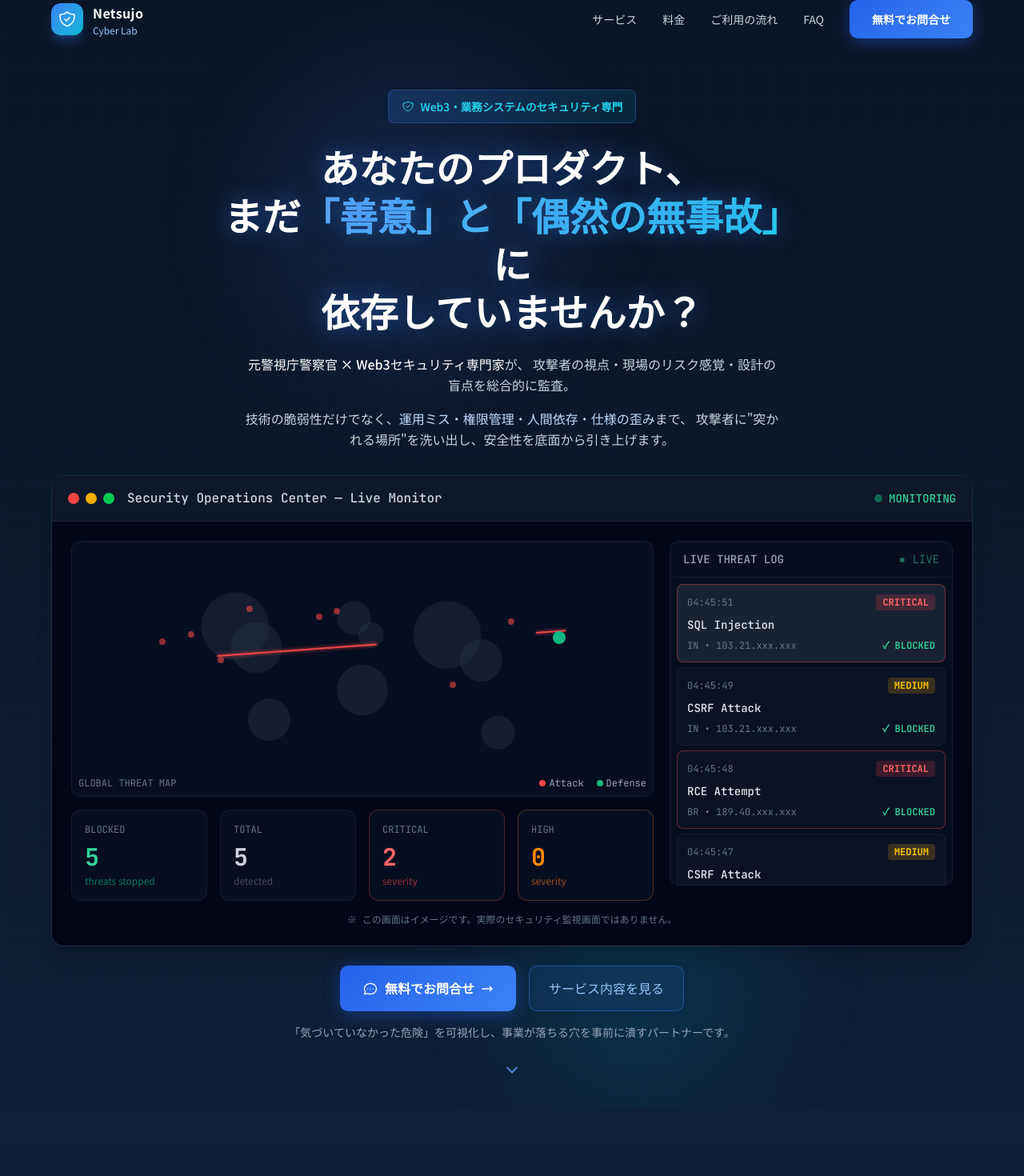
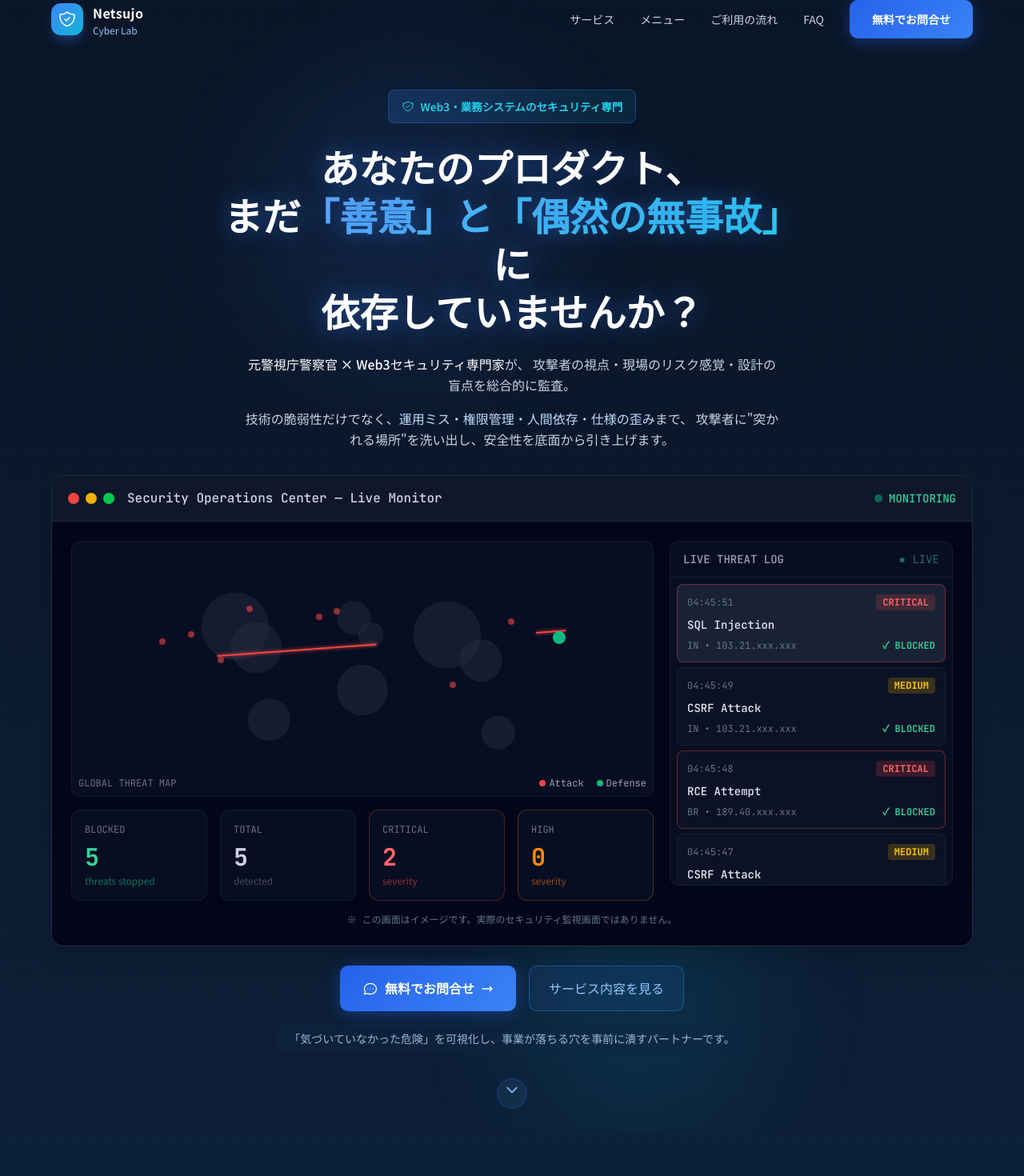
Before and after one commit to suirindo/netsujo-cyber-lab, a Next.js app: page / in a window 1280 px wide. Shown: the top 1470 px of the page at 80% size. Built offline with nearby package versions, Linux system fonts and the light colour scheme.

Commit message:
fix: 可読性向上、料金をお見積り形式に変更

```diff
--- a/app/page.tsx
+++ b/app/page.tsx
@@ -508,7 +508,7 @@
         </a>
 
         <nav className="hidden md:flex items-center gap-8">
-          {["サービス", "料金", "ご利用の流れ", "FAQ"].map((item, i) => (
+          {["サービス", "メニュー", "ご利用の流れ", "FAQ"].map((item, i) => (
             <a
               key={i}
               href={`#${["services", "pricing", "flow", "faq"][i]}`}
@@ -534,7 +534,7 @@
       {mobileMenuOpen && (
         <div className="md:hidden bg-blue-900/95 backdrop-blur-md border-t border-blue-800/50 py-4">
           <div className="container-custom flex flex-col gap-4">
-            {["サービス", "料金", "ご利用の流れ", "FAQ"].map((item, i) => (
+            {["サービス", "メニュー", "ご利用の流れ", "FAQ"].map((item, i) => (
               <a
                 key={i}
                 href={`#${["services", "pricing", "flow", "faq"][i]}`}
@@ -626,14 +626,16 @@
               サービス内容を見る
             </a>
           </div>
-          <p className="text-sm text-slate-400 mt-4">
+          <p className="text-sm text-blue-200/80 mt-4 bg-blue-900/40 px-4 py-2 rounded-lg inline-block">
             「気づいていなかった危険」を可視化し、事業が落ちる穴を事前に潰すパートナーです。
           </p>
         </div>
 
         {/* スクロールインジケーター */}
         <div className="flex justify-center mt-8">
-          <ChevronDownIcon className="w-5 h-5 text-blue-400 animate-bounce" />
+          <div className="p-2 rounded-full bg-blue-800/50 border border-blue-600/30">
+            <ChevronDownIcon className="w-5 h-5 text-blue-300 animate-bounce" />
+          </div>
         </div>
       </div>
     </section>
@@ -888,7 +890,6 @@
   const plans = [
     {
       name: "リスクアセスメント",
-      price: "15〜25万円",
       description: "経営視点でのセキュリティ優先順位整理",
       features: [
         "2〜3時間のオンラインヒアリング",
@@ -899,7 +900,6 @@
     },
     {
       name: "簡易脆弱性診断",
-      price: "30〜60万円",
       description: "主要な脆弱性を網羅的にチェック",
       features: [
         "ツール＋限定的な手動チェック",
@@ -911,7 +911,6 @@
     },
     {
       name: "セキュリティ顧問",
-      price: "月10〜20万円〜",
       description: "継続的なセキュリティ相談窓口",
       features: [
         "月1回のオンラインミーティング",
@@ -927,12 +926,12 @@
       <div className="container-custom">
         {/* 見出し */}
         <div className="text-center mb-16">
-          <p className="text-blue-400 text-sm font-medium mb-3">Pricing</p>
+          <p className="text-blue-400 text-sm font-medium mb-3">Service Menu</p>
           <h2 className="text-2xl md:text-3xl font-bold text-white mb-4">
-            料金プラン
+            サービスメニュー
           </h2>
-          <p className="text-slate-400">
-            ※ 規模・範囲に応じて個別お見積もりいたします
+          <p className="text-slate-300">
+            ご要件をヒアリングの上、最適なプランをご提案いたします
           </p>
         </div>
 
@@ -944,20 +943,15 @@
               className={`card p-8 relative ${plan.recommended ? "border-blue-500/50" : ""}`}
             >
               {plan.recommended && (
-                <div className="absolute -top-3 left-1/2 -translate-x-1/2 px-4 py-1 bg-primary-500 text-white text-xs font-semibold rounded-full">
+                <div className="absolute -top-3 left-1/2 -translate-x-1/2 px-4 py-1 bg-gradient-to-r from-blue-500 to-cyan-500 text-white text-xs font-semibold rounded-full shadow-lg">
                   おすすめ
                 </div>
               )}
 
               <h3 className="text-lg font-semibold text-white mb-2">{plan.name}</h3>
-              <p className="text-slate-400 text-sm mb-4">{plan.description}</p>
+              <p className="text-slate-300 text-sm mb-5">{plan.description}</p>
 
-              <div className="mb-6">
-                <span className="text-2xl font-bold text-white">{plan.price}</span>
-                <span className="text-slate-500 text-sm ml-2">（税別）</span>
-              </div>
-
-              <ul className="space-y-3">
+              <ul className="space-y-3 mb-6">
                 {plan.features.map((feature, fIndex) => (
                   <li key={fIndex} className="flex items-start gap-3 text-sm text-slate-300">
                     <CheckCircleIcon className="w-4 h-4 text-emerald-400 flex-shrink-0 mt-0.5" />
@@ -965,6 +959,10 @@
                   </li>
                 ))}
               </ul>
+
+              <div className="pt-4 border-t border-blue-800/40">
+                <span className="text-blue-300 text-sm font-medium">個別お見積り</span>
+              </div>
             </div>
           ))}
         </div>
@@ -973,11 +971,17 @@
         <div className="card p-8 max-w-xl mx-auto text-center">
           <span className="badge badge-coming mb-4 inline-block">準備中</span>
           <h3 className="text-lg font-semibold text-white mb-3">本格ペネトレーションテスト</h3>
-          <p className="text-slate-400 text-sm mb-4">
+          <p className="text-slate-300 text-sm">
             現在、専門資格の取得と体制構築を進めています。
-            <br />
-            料金イメージ：80〜200万円〜（スコープによる）
           </p>
+        </div>
+
+        {/* お見積りCTA */}
+        <div className="text-center mt-12">
+          <a href="#contact" className="btn-primary inline-flex items-center gap-2">
+            無料でお見積り相談
+            <ArrowRightIcon className="w-4 h-4" />
+          </a>
         </div>
       </div>
     </section>
@@ -1249,7 +1253,7 @@
               <ArrowRightIcon className="w-4 h-4" />
             </button>
 
-            <p className="text-xs text-slate-500 text-center">
+            <p className="text-xs text-slate-400 text-center bg-blue-900/30 px-4 py-2 rounded-lg">
               送信いただいた情報は、お問い合わせ対応のみに使用いたします。
             </p>
           </form>
@@ -1278,7 +1282,7 @@
           </div>
 
           <nav className="flex items-center gap-6 text-sm">
-            {["サービス", "料金", "FAQ", "お問い合わせ"].map((item, i) => (
+            {["サービス", "メニュー", "FAQ", "お問い合わせ"].map((item, i) => (
               <a
                 key={i}
                 href={`#${["services", "pricing", "faq", "contact"][i]}`}
```
